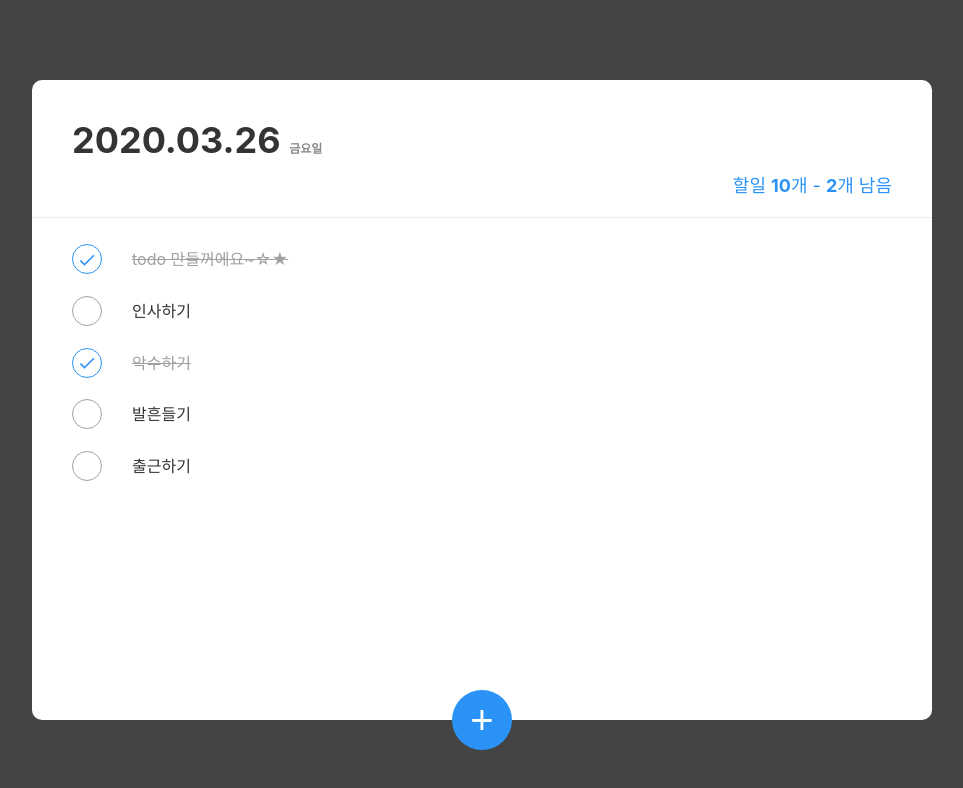
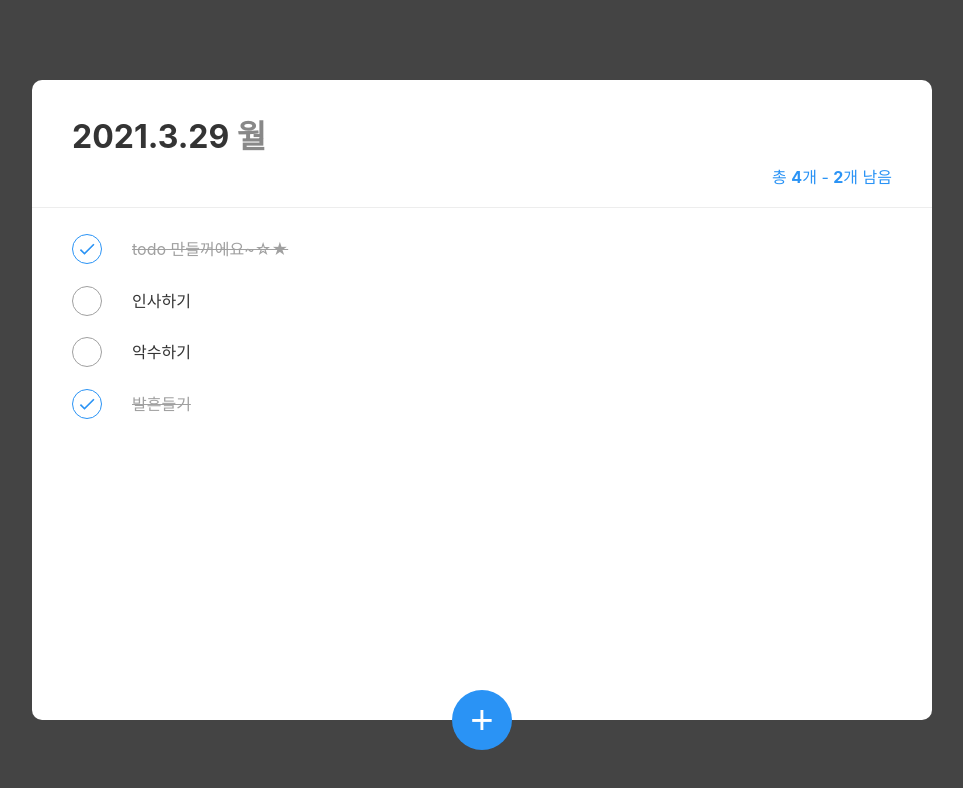
Before and after one commit to Yn40/React, a React (Create React App) app: page / in a window 1280 px wide. Shown: the top 788 px of the page, without its empty margins (158-1121 px from the left). Built offline with nearby package versions, Linux system fonts and the light colour scheme.

Commit message:
head, read, create 완료

```diff
--- a/src/App.js
+++ b/src/App.js
@@ -1,6 +1,6 @@
 // import logo from './logo.svg';
-import './styles/style.scss';
-import Todo from './views/Todo.js';
+import 'styles/style.scss';
+import Todo from 'views/Todo.js';
 
 
 
--- /dev/null
+++ b/src/TodoContext.js
@@ -0,0 +1,92 @@
+//contextApi
+import React, {createContext, useContext, useReducer, useRef} from 'react';
+
+// const initialTodos =[];
+const initialTodos =[
+  {
+    id : 1,
+    text : "todo 만들꺼에요~☆★",
+    done : true,
+  },
+  {
+    id : 2,
+    text : "인사하기",
+    done : false,
+  },
+  {
+    id : 3,
+    text : "악수하기",
+    done : false,
+  },
+  {
+    id : 4,
+    text : "발흔들기",
+    done : true,
+  },
+];
+
+function todoReducer(state, action){
+  //상태관리 - useReducer에서 사용
+  // create, toggle, remove
+  switch(action.type){
+    case 'CREATE':
+      return state.concat(action.todo);
+    case 'TOGGLE':
+      //전체 todo에서 엑션이 된 아이를 찾아서 반전
+      return state.map(
+        todo => todo.id === action.id ? {...todo, done:!todo.done} : todo
+      );
+    case 'REMOVE':
+      //todo에서 이벤트가 일어난 아이 빼고 모두 가져오는것
+      return state.filter(todo => todo.id !== action.id);
+
+    //만약 처리할수없는 엑션이 오면 error
+    default :
+     throw new Error('unhandled action type : ${action.type}');
+  }
+
+}
+
+const TodoStateContext = createContext();
+const TodoDispatchContext =createContext();
+const TodoNextIdContext = createContext();
+// Context를 만들면 그 안에 provider 컴포먼트가 있다
+
+export function TodoProvider({children}) {
+  const [state, dispatch] = useReducer(todoReducer, initialTodos);
+  const nextId = state.length+1;//useRef(5);
+
+  return (
+    <TodoStateContext.Provider value ={state}>
+      <TodoDispatchContext.Provider value ={dispatch}>
+        <TodoNextIdContext.Provider value ={nextId}>
+        {children}
+        </TodoNextIdContext.Provider>
+      </TodoDispatchContext.Provider>
+    </TodoStateContext.Provider>
+  )
+};
+
+export function useTodoState(){
+  const context = useContext(TodoStateContext);
+  if(!context){
+    throw new Error("can't find todoProvider");
+  }
+  return context;
+};
+
+export function useTodoDispatch(){
+  const context = useContext(TodoDispatchContext);
+  if(!context){
+    throw new Error("can't find todoProvider");
+  }
+  return context;
+};
+
+export function useTodoNextId(){
+  const context = useContext(TodoNextIdContext);
+  if(!context){
+    throw new Error("can't find todoProvider");
+  }
+  return context;
+}
--- a/src/components/todo/Create.js
+++ b/src/components/todo/Create.js
@@ -1,22 +1,53 @@
-import React, {useState} from 'react';
+import React, {useRef, useState} from 'react';
 //열고 닫으려면 상태관리가 필요해서 useState 불러옴
 import {MdDone} from 'react-icons/md';
+import { useTodoDispatch, useTodoNextId } from 'TodoContext';
 
 const Create = () => {
   const [open, setOpen] = useState(false);
+  const [value, setValue] = useState('');
+  const todoIpt = useRef();
+  const dispatch = useTodoDispatch();
+  const nextId = useTodoNextId();
+
   const onToggele = () => {
+    if(!open){
+      //click focus 충돌 - . e.preventDefault() , e.stopPropagation() 버블링을 막아도 안먹힘
+      setTimeout(()=>{
+        todoIpt.current.focus();
+      }, 0.1);
+    }
     setOpen(!open);
   };
+
+  const onSubmit = e => {
+    e.preventDefault();
+    console.log("---submit----");
+    console.log(value)
+    // setvalue(todoIpt.current.value);
+    dispatch({
+      type:"CREATE",
+      todo:{
+        id : nextId,
+        text:value,
+        done:false,
+      }
+    });
+    setvalue("");
+  };
+  const onChange = e =>{setValue(e.target.value);}
 
   return (
     <>
       <div className={"create " + (open?"":"hide")}>
         <div className="bx_ipt">
-          <input type="text" className="ipt" placeholder="할 일을 입력해주세요" autoFocus />
-          <button type="submit" className="btn_com"><MdDone/></button>
+          <form onSubmit={onSubmit}>
+            <input type="text" className="ipt" ref={todoIpt} value={value} onChange={onChange} placeholder="할 일을 입력해주세요!!"/>
+            <button type="submit" className="btn_com"><MdDone/></button>
+          </form>
         </div>
       </div>
-      <button className={(open?"btn_cls":"btn_add")} open={open} onClick={onToggele}>+</button>
+      <button className={(open?"btn_cls":"btn_add")} onClick={onToggele}>+</button>
     </>
   );
 };
--- a/src/components/todo/Header.js
+++ b/src/components/todo/Header.js
@@ -1,10 +1,21 @@
 import React from 'react';
+import { useTodoState } from 'TodoContext';
 
 const Header = () => {
+  const date = new Date();
+  const week = ['일', '월', '화', '수', '목', '금', '토'];
+  const today = {
+    date : date.getFullYear() +"."+ (date.getMonth()+1) +"."+ date.getDate(),
+    day : week[date.getDay()]
+  };
+  const state = useTodoState();
+  let yet = 0;
+  state.map(todo => todo.done ? yet++ : yet);
+
   return (
     <header>
-      <h1>2020.03.26 <span className="day">금요일</span></h1>
-      <p className="total">할일 <b>10</b>개 - <b>2</b>개 남음</p>
+      <h1>{today.date} <span className="day">{today.day}</span></h1>
+      <p className="cnt">총 <b>{state.length}</b>개 - <b>{yet}</b>개 남음</p>
     </header>
   );
 };
--- a/src/components/todo/List.js
+++ b/src/components/todo/List.js
@@ -1,14 +1,18 @@
 import React from 'react';
-import Item from '../todo/Item.js';
+import { useTodoState } from 'TodoContext.js';
+import Item from 'components/todo/Item.js';
 
 const List = () => {
+  const list = useTodoState();
+  console.log(list);
+
   return (
     <div className="cont">
-      <Item text="todo 만들꺼에요~☆★" done={true}/>
-      <Item text="인사하기" done={false}/>
-      <Item text="악수하기" done={true}/>
-      <Item text="발흔들기" done={false}/>
-      <Item text="출근하기" done={false}/>
+      {
+        list.map(todo=>(
+          <Item key = {todo.id} id = {todo.id} text = {todo.text} done={todo.done}/>
+        ))
+      }
     </div>
   );
 };
--- a/src/styles/_todo.scss
+++ b/src/styles/_todo.scss
@@ -8,18 +8,17 @@
   left: 50%;
   transform: translate(-50%,-50%);
   //translateX translateY
+  header{
+    padding: 30px 40px 15px;
+    font-size: 16px;
+    border-bottom: 1px solid #ededed;
+  }
   .day{
-    font-size: 12px;
     color: #888;
   }
-  .total{
+  .cnt{
     color:$point;
     text-align: right;
-  }
-  header{
-    padding: 30px 40px 15px;
-    border-bottom: 1px solid #ededed;
-    font-size: 18px;
   }
   .cont{
     padding: 15px 40px 30px;
--- a/src/views/Todo.js
+++ b/src/views/Todo.js
@@ -1,15 +1,18 @@
 import React from 'react';
-import Header from '../components/todo/Header.js';
-import Create from '../components/todo/Create.js';
-import List from '../components/todo/List.js';
+import Header from 'components/todo/Header.js';
+import Create from 'components/todo/Create.js';
+import List from 'components/todo/List.js';
+import { TodoProvider } from 'TodoContext.js';
 
 const Todo = () => {
   return (
-    <div className="todo">
+    <TodoProvider>
+      <div className="todo">
         <Header/>
         <List/>
         <Create/>
-    </div>
+      </div>
+    </TodoProvider>
   );
 };
 
```
Also changed, not shown: jsconfig.json (added, +8 -0 lines), 1 other file (tests, documents, lock files or other folders).
